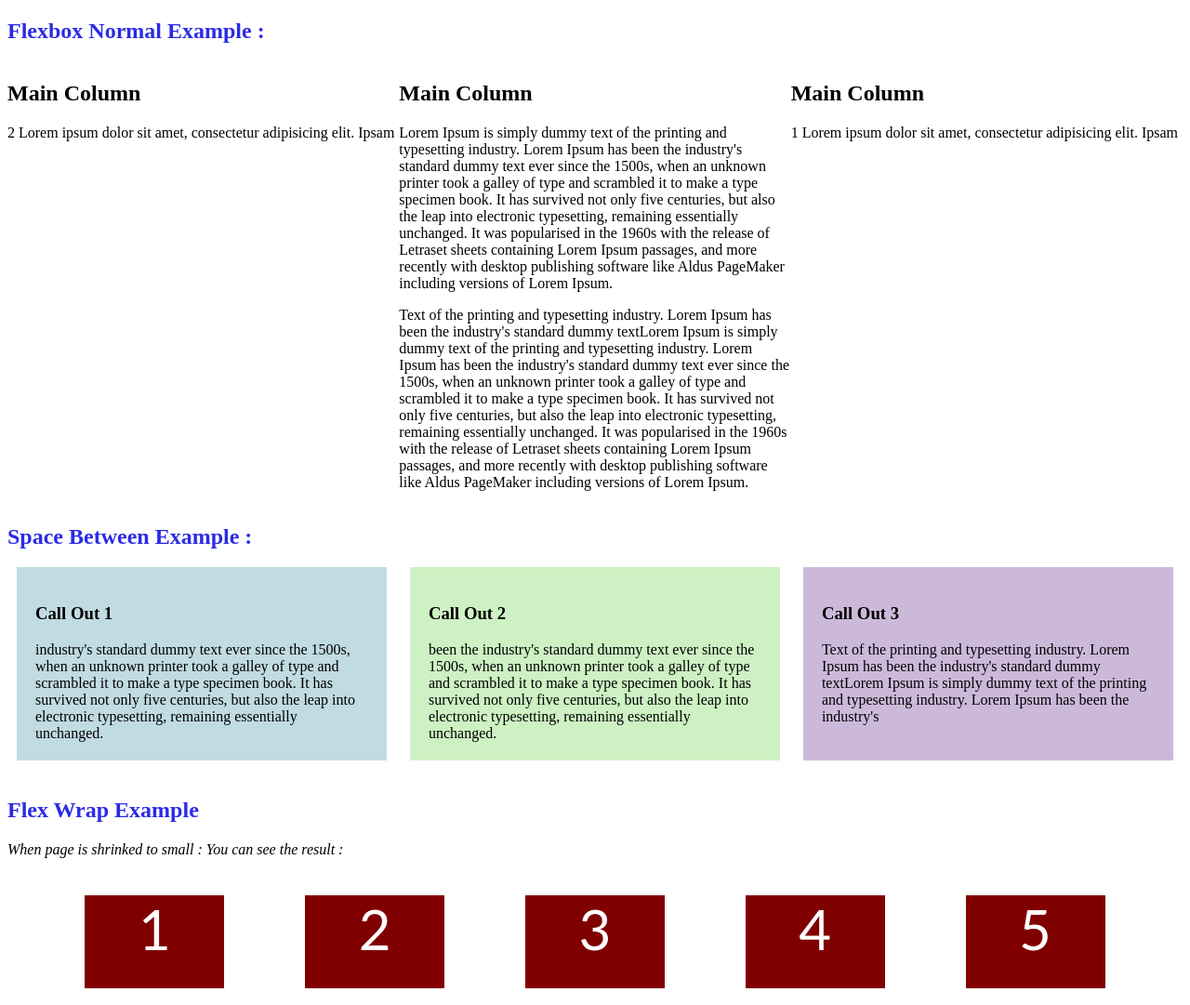
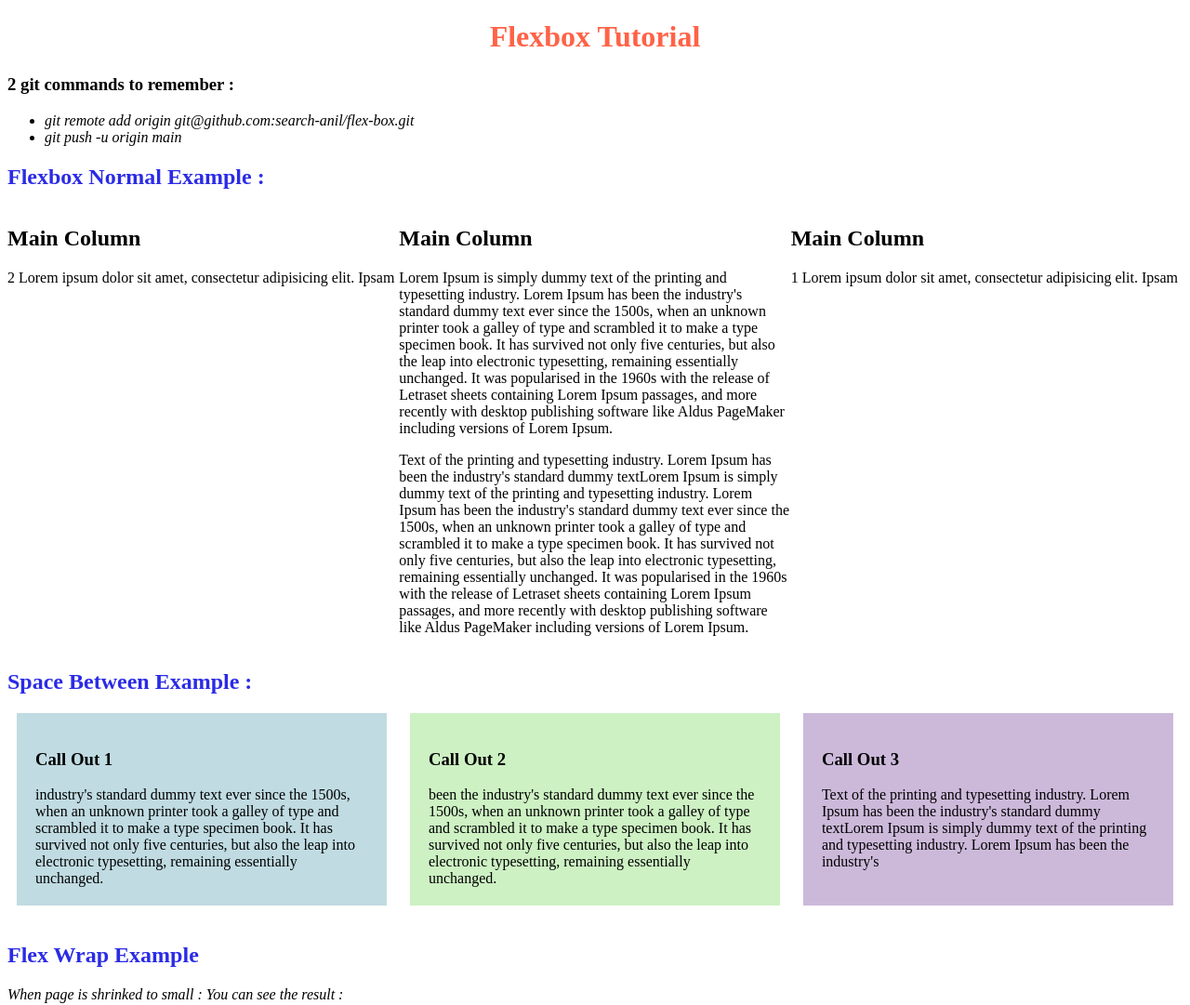
Before and after one commit to anilABCD/JUST-flex-box, a plain HTML site: page index.html in a window 1280 px wide. Shown: the top 1081 px of the page at 93% size. Drawn offline with Linux system fonts and the light colour scheme.

Commit message:
git commands added to index.html on header

```diff
--- a/index.html
+++ b/index.html
@@ -7,6 +7,11 @@
     <title>Document</title>
 
 <style>
+
+    h1.topbanner{
+        text-align: center;
+        color: tomato;
+    }
 
     h2.heading{
         color: rgb(43, 43, 230) ;
@@ -70,6 +75,15 @@
 
 </head>
 <body>
+
+    <h1 class="topbanner">Flexbox Tutorial</h2>
+
+<h3>2 git commands to remember : </h3>
+
+<ul>
+ <li><em> git remote add origin git@github.com:search-anil/flex-box.git </em></li>
+ <li><em> git push -u origin main</em></li>
+</ul>
 
 <h2 class="heading">Flexbox Normal Example : </h2>
 <div class="column-layout">
```
